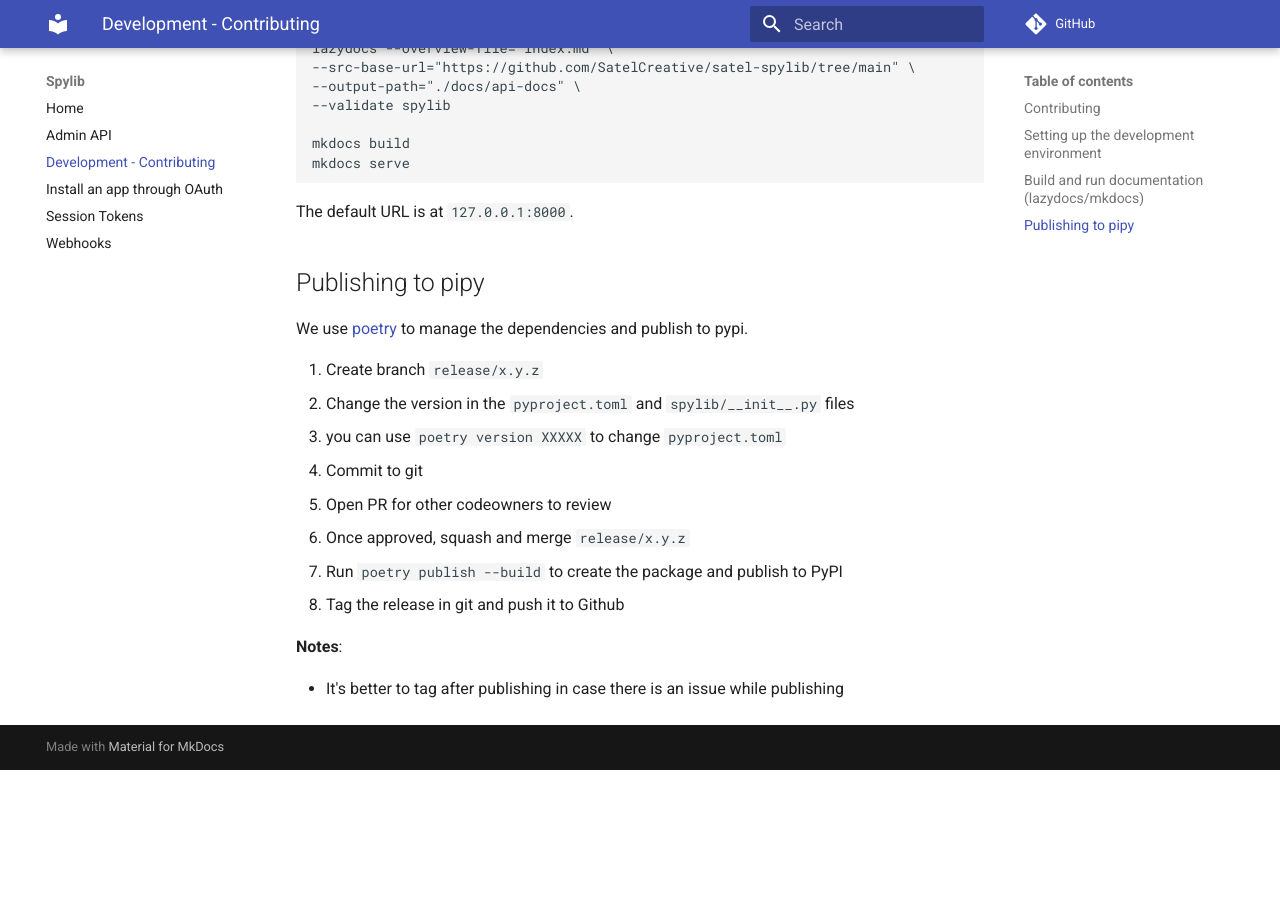
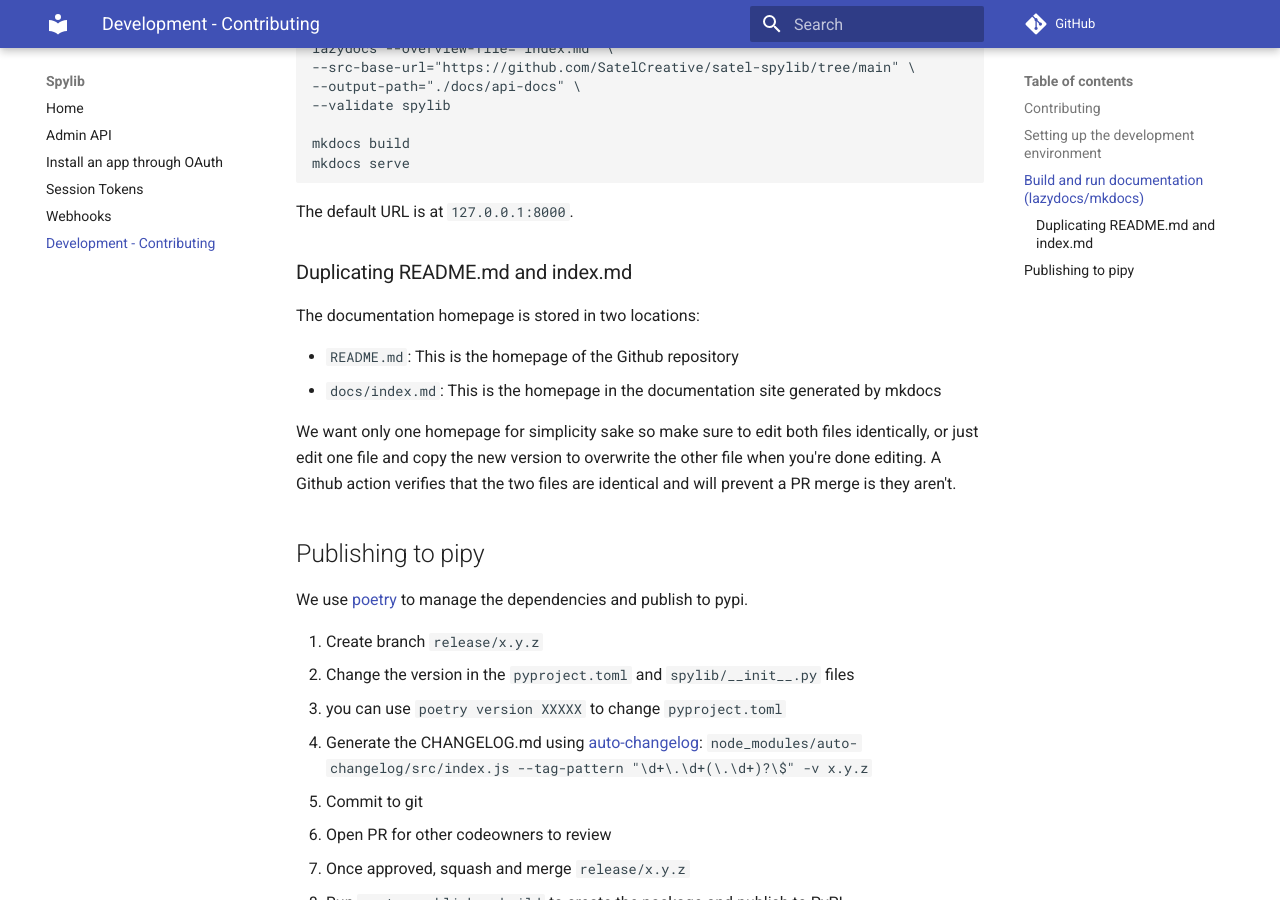
Before and after one commit to SatelCreative/spylib, an MkDocs documentation site: the page built from docs/development-contributing.md, in a window 1280 px wide and 900 px high, scrolled down 870 px. Built offline with MkDocs 1.6.1 and Material for MkDocs 9.7.7, drawn with Linux system fonts in a browser that asks for light colours; comment, search, counter and statistics services are not loaded; before the commit the page ends 1640 px from its top, so only the background shows below that.

Commit message:
Miscellaneous documentation improvements (#99)
* Move development-contributing at bottom of TOC

* Add section about duplicating README and index.md

* Update codeowners to have Lishan

* Add node.js ignores to run auto-changelog

* Initial version

* First version from auto-changelog

* Add step to generate CHANGELOG to make release

* Fix link to file in the repo

```diff
--- a/docs/development-contributing.md
+++ b/docs/development-contributing.md
@@ -45,6 +45,17 @@ mkdocs serve
 
 The default URL is at `127.0.0.1:8000`.
 
+### Duplicating README.md and index.md
+
+The documentation homepage is stored in two locations:
+
+* `README.md`: This is the homepage of the Github repository
+* `docs/index.md`: This is the homepage in the documentation site generated by mkdocs
+
+We want only one homepage for simplicity sake so make sure to edit both files identically,
+or just edit one file and copy the new version to overwrite the other file when you're done editing.
+A Github action verifies that the two files are identical and will prevent a PR merge is they aren't.
+
 ## Publishing to pipy
 
 We use [poetry](https://python-poetry.org/) to manage the dependencies and publish to pypi.
@@ -53,6 +64,8 @@ We use [poetry](https://python-poetry.org/) to manage the dependencies and publi
 1. Create branch `release/x.y.z`
 2. Change the version in the `pyproject.toml` and `spylib/__init__.py` files
    - you can use `poetry version XXXXX` to change `pyproject.toml`
+3. Generate the CHANGELOG.md using [auto-changelog](https://github.com/CookPete/auto-changelog):
+   `node_modules/auto-changelog/src/index.js --tag-pattern "\d+\.\d+(\.\d+)?\$" -v x.y.z`
 3. Commit to git
 4. Open PR for other codeowners to review
 5. Once approved, squash and merge `release/x.y.z`
--- a/mkdocs.yml
+++ b/mkdocs.yml
@@ -8,6 +8,7 @@ extra_css:
 nav:
   - Home: index.md
   - ...
+  - Development - Contributing: development-contributing.md
 plugins:
   - search
   - awesome-pages
```
Also changed, not shown: CHANGELOG.md (added, +73 -0 lines), CONTRIBUTING.md (added, +2 -0 lines), docs/admin-api.md (+2 -1 lines), 2 other files.
